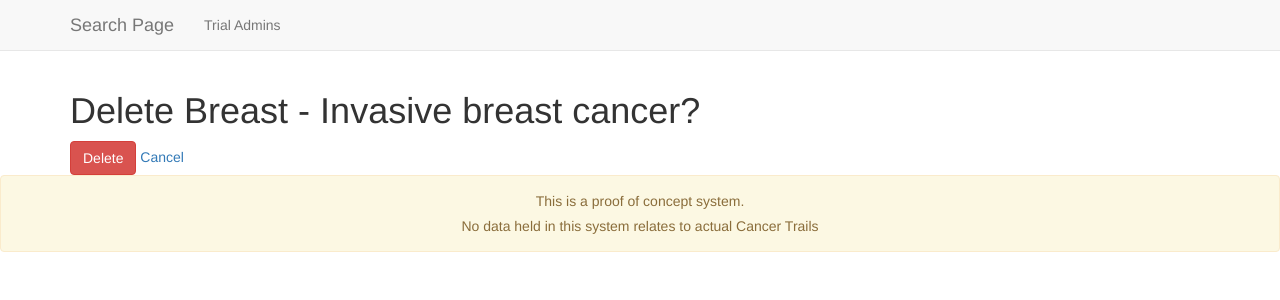
After one commit to westy0044/cancer_trials, a Django app: page /trials/cancerTypes/delete/1 in a window 1280 px wide. The commit adds this page. Shown: the top 300 px of the page. Run offline with Django 3.2, Linux system fonts and the light colour scheme; data comes from the database, SQL or seed files in the repository; some libraries are stand-ins or nearby versions.

Commit message:
cancerType CBV added and tested

```diff
--- a/templates/trials/base.html
+++ b/templates/trials/base.html
@@ -15,10 +15,9 @@
           <li><a class="navbar-brand" href="{% url 'trials:index' %}">Search Page</a></li>
 
           {% if user.is_authenticated %}
-          <li><a class="navbar-link" href="{% url 'trials:addtrial' %}">Add New Trial</a></li>
-          <li><a class="navbar-link" href="{% url 'trials:register' %}">Add</a></li>
+          <li><a class="navbar-link" href="{% url 'trials:addtrial' %}">New Trial</a></li>
+          <li><a class="navbar-link" href="{% url 'trials:register' %}">Trial</a></li>
           <li><a class="navbar-link" href="{% url 'trials:cancerTypes' %}">Cancer Types</a></li>
-          <li><a class="navbar-link" href="{% url 'trials:newType' %}">Add New Cancer Types</a></li>
           <li><a class="navbar-link" href="{% url 'trials:logout' %}">Logout</a></li>
           {% else %}
           <li><a class="navbar-link" href="{% url 'trials:user_login' %}">Trial Admins</a></li>
--- a/templates/trials/cancertype_detail.html
+++ b/templates/trials/cancertype_detail.html
@@ -2,13 +2,12 @@
 {% extends "trials/base.html" %}
     {% block body_block %}
     <div class="jumbotron">
-        <p>Id_num: {{cancertype_details.id}}</p>
+        <p>Id: {{cancertype_details.id}}</p>
         <p>Body Area: {{cancertype_details.body_region}}</p>
         <p>Cancer Type: {{cancertype_details.cancer_type}}</p>
       </div>
       <div class="container">
-        <p><a class='btn btn-warning' href="">Update</a></p>
-
+        <p><a class='btn btn-warning' href="{% url 'trials:cancerTypesUpdate' pk=cancertype_details.id %}">Update</a>  <a class='btn btn-warning' href="{% url 'trials:cancerTypesDelete' pk=cancertype_details.id %}">Delete</a></p>
       </div>
 
     {% endblock %}
--- /dev/null
+++ b/templates/trials/cancertypes_confirm_delete.html
@@ -0,0 +1,12 @@
+<!DOCTYPE html>
+{% extends "trials/base.html" %}
+    {% block body_block %}
+        <h1>Delete {{cancertype.body_region}} - {{cancertype.cancer_type}}?</h1>
+
+            <form method="post">
+            {% csrf_token %}
+            <input type="submit" class="btn btn-danger" value="Delete">
+            <a href="{% url 'trials:cancerTypes' %} ">Cancel</a>
+
+            </form>
+    {% endblock %}
--- a/templates/trials/cancertypes_list.html
+++ b/templates/trials/cancertypes_list.html
@@ -1,9 +1,12 @@
 <!DOCTYPE html>
 {% extends "trials/base.html" %}
     {% block body_block %}
+    <div class="container">
+        <p><a class='btn btn-warning' href="{% url 'trials:newType' %}">Add New Type</a></p>
+    </div>
 
         {% for cancer in cancerTypes_list %}
-            <h2><li>{{cancer.body_region}} - <a href="{{cancer.id}}/">{{cancer.cancer_type}} </a></li></h2>
+            <h2><li>{{cancer.body_region}} - <a href="{{cancer.id}}">{{cancer.cancer_type}} </a></li></h2>
         {% endfor %}
 
     {% endblock %}
--- a/trials/urls.py
+++ b/trials/urls.py
@@ -14,6 +14,8 @@ urlpatterns = [
     path('logout/', views.user_logout, name='logout'),
     path('ajax/load_cancers/', views.load_cancer_type, name='ajax_load_cancer_type'),
     path('cancerTypes/', views.cancerTypesListView.as_view(), name='cancerTypes'),
-    path('cancerTypes/<str:id>', views.cancerTypesDetailView.as_view(), name='cancerTypes/id'),
+    path('cancerTypes/<int:pk>', views.cancerTypesDetailView.as_view(), name="cancerTypesDetails"),
+    path('cancerTypes/update/<int:pk>', views.cancerTypesUpdateView.as_view(), name="cancerTypesUpdate"),
+    path('cancerTypes/delete/<int:pk>', views.cancerTypesDeleteView.as_view(), name="cancerTypesDelete"),
     path('newTypes/', views.cancerTypesCreateView.as_view(), name='newType'),
 ]
--- a/trials/views.py
+++ b/trials/views.py
@@ -8,7 +8,7 @@ from django.db.models import Q
 from django.contrib import messages
 from django.contrib.auth import authenticate,login,logout
 from django.http import HttpResponseRedirect, HttpResponse
-from django.urls import reverse
+from django.urls import reverse, reverse_lazy
 from django.contrib.auth.decorators import login_required
 from django.views.generic import (View,TemplateView,
                                 ListView,DetailView,
@@ -249,8 +249,17 @@ class cancerTypesListView(ListView):
 class cancerTypesDetailView(DetailView):
     context_object_name = 'cancertype_details'
     model = models.cancerTypes
-    template_name = 'trial/cancertype_detail.html'
+    template_name = 'trials/cancertype_detail.html'
 
 class cancerTypesCreateView(CreateView):
     fields = ("body_region","cancer_type")
     model = models.cancerTypes
+
+class cancerTypesUpdateView(UpdateView):
+    fields = ("body_region","cancer_type")
+    model = models.cancerTypes
+
+class cancerTypesDeleteView(DeleteView):
+    context_object_name = 'cancertype'
+    model = models.cancerTypes
+    success_url = reverse_lazy("trials:cancerTypes")
```
